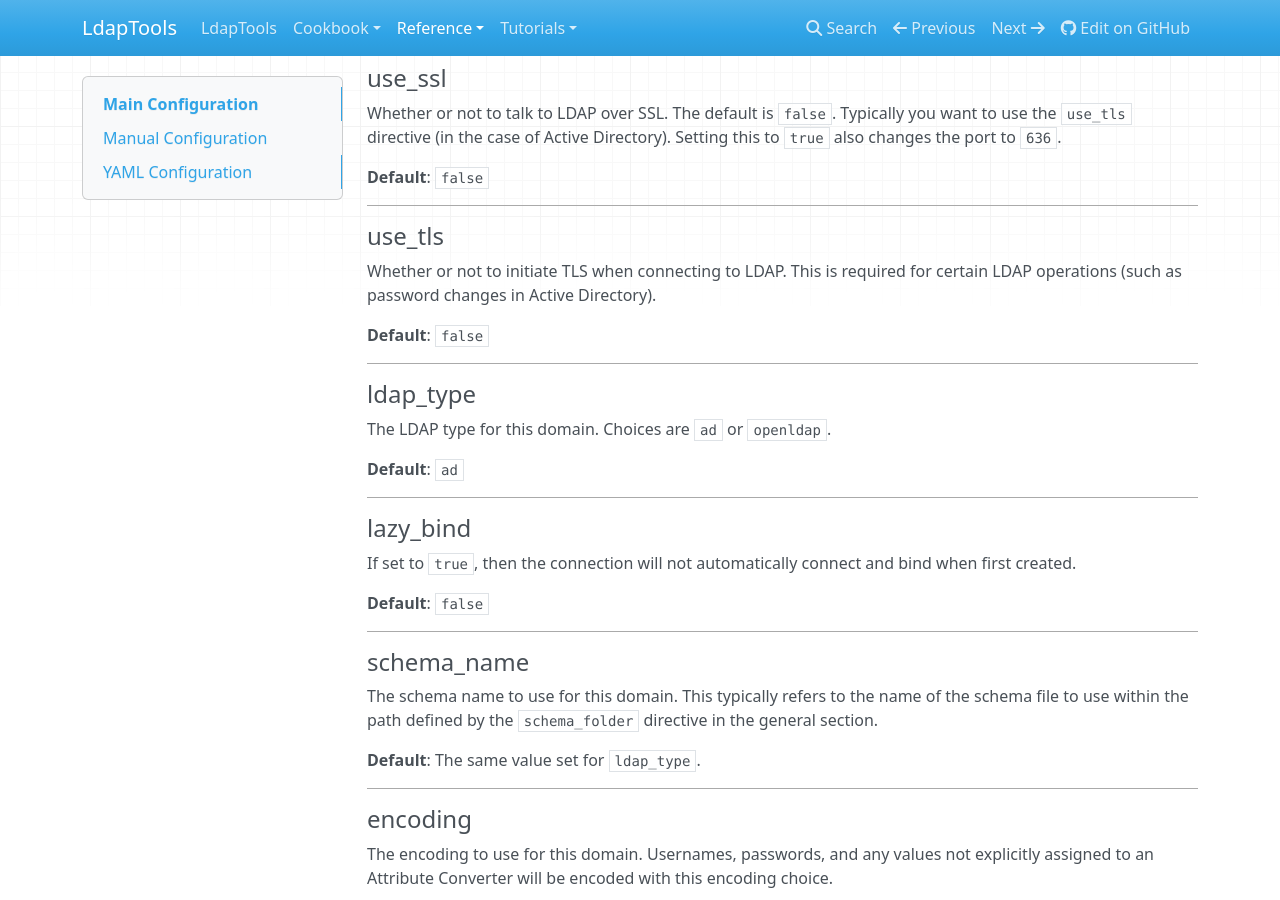
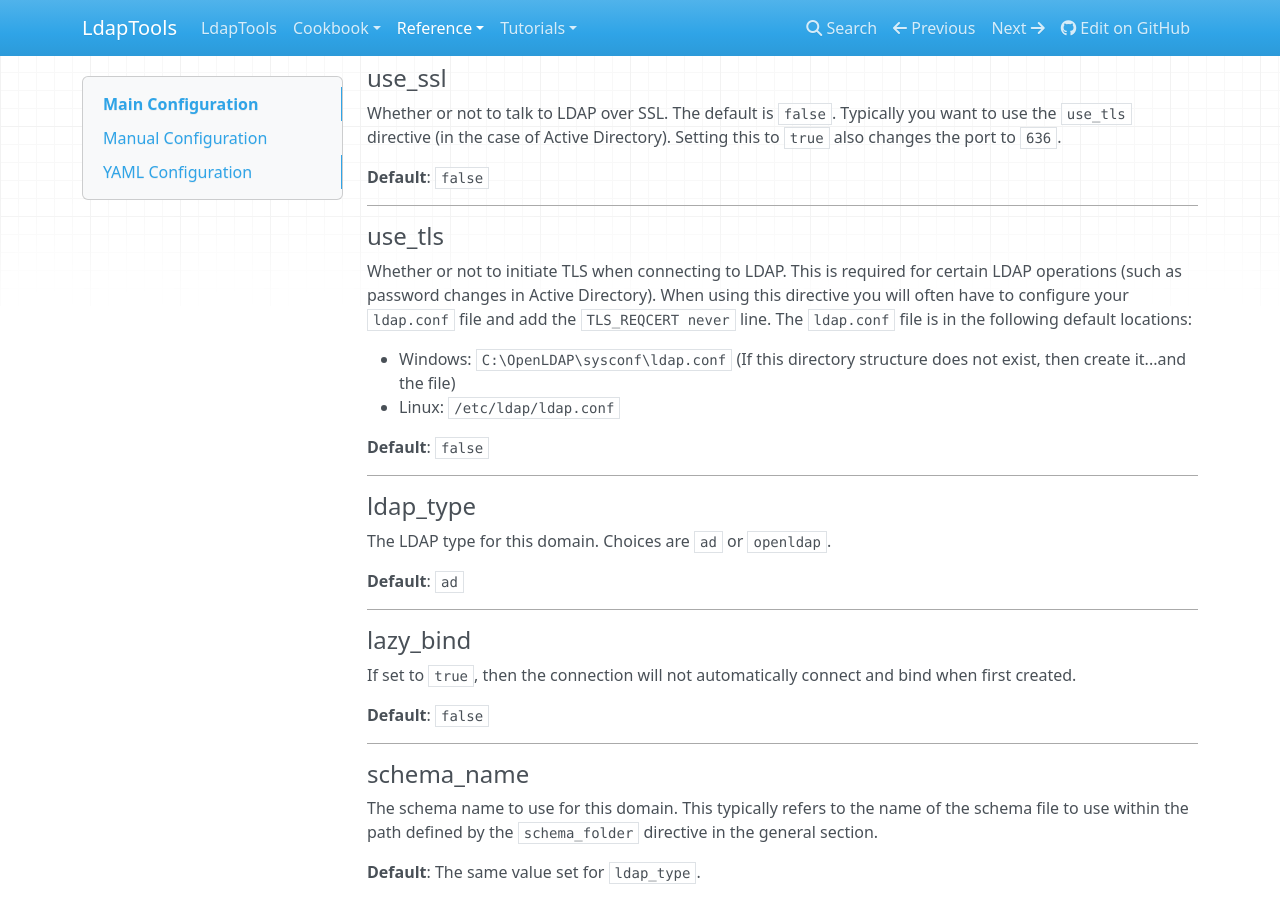
Before and after one commit to ldaptools/ldaptools, an MkDocs documentation site: the page built from docs/en/reference/Main-Configuration.md, in a window 1280 px wide and 900 px high, scrolled down 3798 px. Built offline with MkDocs 1.6.1, drawn with Linux system fonts in a browser that asks for light colours; nearby versions of some CDN libraries.

Commit message:
Add additional info for the use_tls option.

```diff
--- a/docs/en/reference/Main-Configuration.md
+++ b/docs/en/reference/Main-Configuration.md
@@ -201,7 +201,11 @@ the case of Active Directory). Setting this to `true` also changes the port to `
 #### use_tls
 
 Whether or not to initiate TLS when connecting to LDAP. This is required for certain LDAP operations (such as password
-changes in Active Directory).
+changes in Active Directory). When using this directive you will often have to configure your `ldap.conf` file and add
+the `TLS_REQCERT never` line. The `ldap.conf` file is in the following default locations:
+
+  * Windows: `C:\OpenLDAP\sysconf\ldap.conf` (If this directory structure does not exist, then create it...and the file)
+  * Linux: `/etc/ldap/ldap.conf`
 
 **Default**: `false`
 
```
